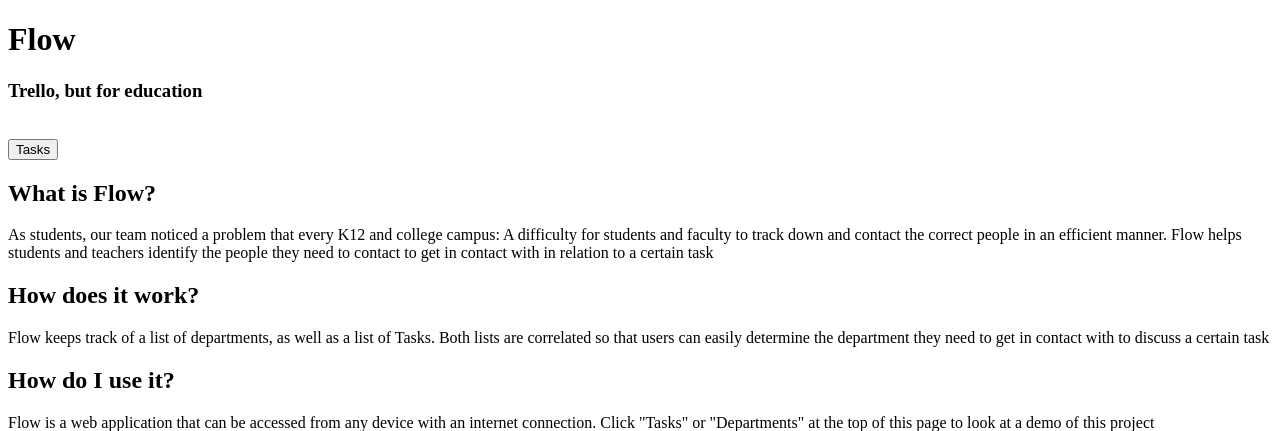
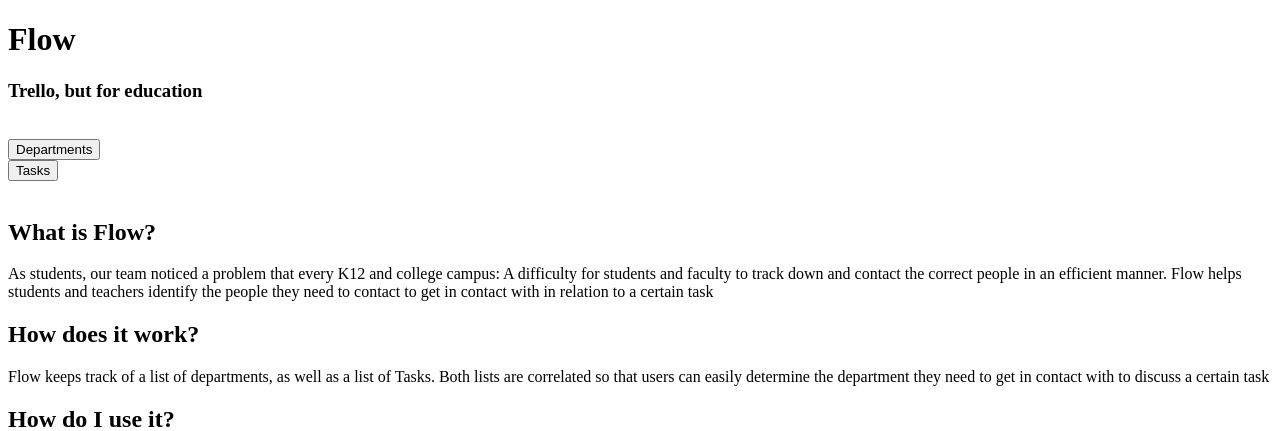
Before and after one commit to TigerHacksDC/HoyaHacks2023, a Flask app: page / in a window 1280 px wide. Shown: the top 431 px of the page. Run offline with Flask 2, Linux system fonts and the light colour scheme.

Commit message:
It's working, now move on bud

```diff
--- a/app.py
+++ b/app.py
@@ -105,5 +105,17 @@ def departments():
                            edit=edit, delete=delete, errors=errors)
 
 
+@app.route('/cleartasks/', methods=['GET', 'POST'])
+def clearTasks():
+    tasks_list.clear()
+    return redirect(url_for('tasks'))
+
+
+@app.route('/cleardepartments/', methods=['GET', 'POST'])
+def clearDepartments():
+    departments_list.clear()
+    return redirect(url_for('departments'))
+
+
 if __name__ == '__main__':
     app.run()
--- a/templates/departments.html
+++ b/templates/departments.html
@@ -6,6 +6,9 @@
         <link rel="stylesheet" href="{{ url_for('static', filename='main.css') }}">
 </head>
 <body>
+    <form action="/cleardepartments/" method="post">
+        <button name="clearBtn" type="submit">Clear Departments</button>
+    </form>
     <div id ="parent">
     <h1>Add a new department</h1>
     <div class="child">
--- a/templates/index.html
+++ b/templates/index.html
@@ -8,7 +8,12 @@
     <h1>Flow</h1>
     <h3>Trello, but for education</h3>
     <br>
-        <button onclick="{{ url_for('tasks') }}">Tasks</button>
+    <form action="/departments" method="post">
+        <button name="departmentsBtn" type="submit">Departments</button>
+    </form>
+    <form action="/tasks" method="post">
+        <button name="tasksBtn" type="submit">Tasks</button>
+    </form>
     <br>
     <h2>What is Flow?</h2>
     <p>As students, our team noticed a problem that every K12 and college campus:
--- a/templates/tasks.html
+++ b/templates/tasks.html
@@ -6,8 +6,11 @@
         <link rel="stylesheet" href="{{ url_for('static', filename='main.css') }}">
 </head>
 <body>
+    <form action="/cleartasks/" method="post">
+        <button name="clearBtn" type="submit">Clear Tasks</button>
+    </form>
+
     <h1>Add a new task</h1>
-
     <div clsss = "child">
         <form action="" method = "POST">
             {{ form.hidden_tag() }}
```
